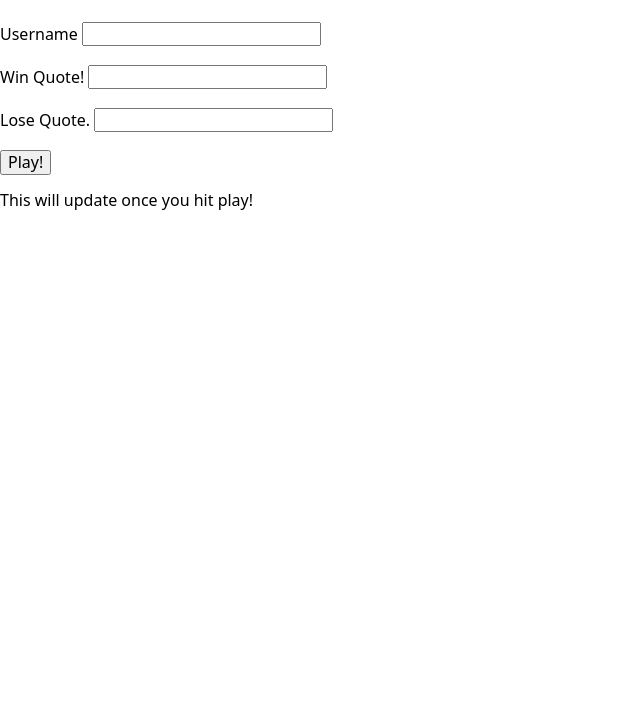
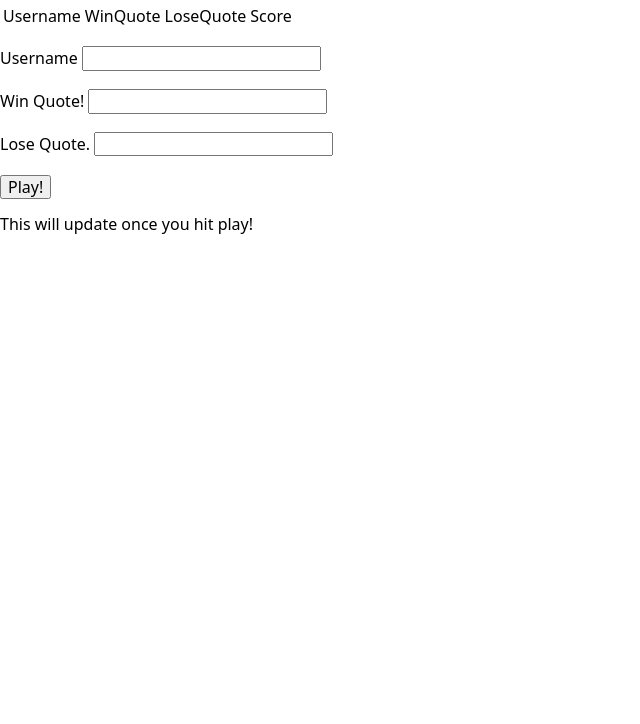
Before and after one commit to swic-cis-177/mt-project-RyanSettles, a website: page index.html in a window 1280 px wide. Shown: the part 76-800 px from the top of the page, without its empty margins (0-640 px from the left). Drawn offline with nearby package versions, Linux system fonts and the light colour scheme.

Commit message:
Implement table

```diff
--- a/index.html
+++ b/index.html
@@ -16,6 +16,20 @@
   </head>
   <body>
     <div id="app">
+      <table id="game-table">
+        <thead>
+          <tr>
+            <td>Username</td>
+            <td>WinQuote</td>
+            <td>LoseQuote</td>
+            <td>Score</td>
+          </tr>
+        </thead>
+        <tbody>
+          <!-- Data will be injected here using 'template' -->
+        </tbody>
+      </table>
+
       <form action = "#">
         <br>
         <label for ="username">Username</label>
```
